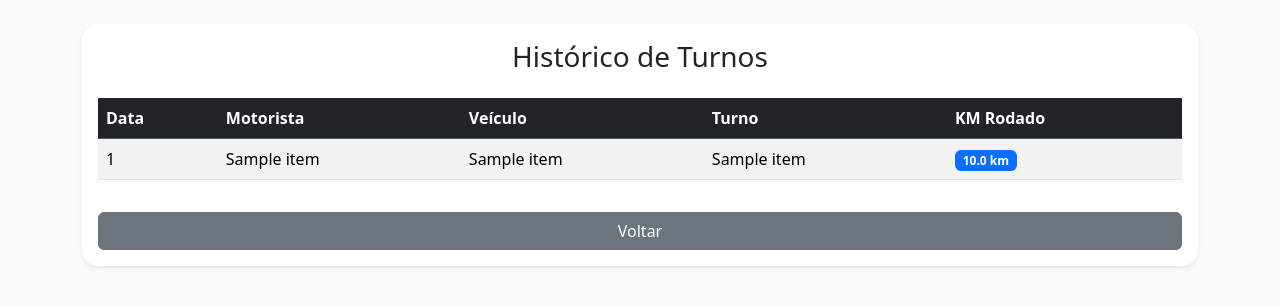
After one commit to fbarros12/relatorio-motoristas, a FastAPI app: template templates/historico_turnos.html in a window 1280 px wide. The commit adds this page. Shown: the top 306 px of the page. Run offline with FastAPI, Linux system fonts and the light colour scheme; the template is opened without the code that fills it: most values are stand-ins (such as "Sample title", 1, 10 or a date in 2020).

Commit message:
last change
Co-authored-by: Copilot <copilot@github.com>

```diff
--- a/app/database.py
+++ b/app/database.py
@@ -33,15 +33,16 @@ def create_tables():
     """)
 
     cursor.execute("""
-    CREATE TABLE IF NOT EXISTS finalizacoes_turno (
-        id INTEGER PRIMARY KEY AUTOINCREMENT,
-        data_hora TEXT NOT NULL,
-        usuario TEXT NOT NULL,
-        veiculo TEXT NOT NULL,
-        turno TEXT NOT NULL,
-        hodometro_final REAL NOT NULL,
-        observacoes TEXT
-    )
+        CREATE TABLE IF NOT EXISTS finalizacoes_turno (
+            id INTEGER PRIMARY KEY AUTOINCREMENT,
+            data_hora TEXT NOT NULL,
+            usuario TEXT NOT NULL,
+            veiculo TEXT NOT NULL,
+            turno TEXT NOT NULL,
+            hodometro_final REAL NOT NULL,
+            km_rodado REAL NOT NULL,
+            observacoes TEXT
+        )
     """)
 
     conn.commit()
@@ -111,12 +112,33 @@ def obter_turno_ativo(usuario):
     """, (usuario,))
 
     resultado = cursor.fetchone()
-
     conn.close()
 
     return resultado
 
-def salvar_finalizacao_turno_db(data_hora, usuario, veiculo, turno, hodometro_final, observacoes):
+
+def obter_hodometro_inicial(usuario):
+    conn = sqlite3.connect(DB_NAME)
+    cursor = conn.cursor()
+
+    cursor.execute("""
+        SELECT hodometro_inicial
+        FROM aberturas_turno
+        WHERE usuario = ?
+        ORDER BY data_hora DESC
+        LIMIT 1
+    """, (usuario,))
+
+    resultado = cursor.fetchone()
+    conn.close()
+
+    if resultado:
+        return resultado[0]
+
+    return 0
+
+
+def salvar_finalizacao_turno_db(data_hora, usuario, veiculo, turno, hodometro_final, km_rodado, observacoes):
     conn = sqlite3.connect(DB_NAME)
     cursor = conn.cursor()
 
@@ -127,9 +149,26 @@ def salvar_finalizacao_turno_db(data_hora, usuario, veiculo, turno, hodometro_fi
             veiculo,
             turno,
             hodometro_final,
+            km_rodado,
             observacoes
-        ) VALUES (?, ?, ?, ?, ?, ?)
-    """, (data_hora, usuario, veiculo, turno, hodometro_final, observacoes))
+        ) VALUES (?, ?, ?, ?, ?, ?, ?)
+    """, (data_hora, usuario, veiculo, turno, hodometro_final, km_rodado, observacoes))
 
     conn.commit()
     conn.close()
+
+
+def listar_turnos():
+    conn = sqlite3.connect(DB_NAME)
+    cursor = conn.cursor()
+
+    cursor.execute("""
+        SELECT data_hora, usuario, veiculo, turno, km_rodado
+        FROM finalizacoes_turno
+        ORDER BY data_hora DESC
+    """)
+
+    dados = cursor.fetchall()
+    conn.close()
+
+    return dados
--- a/app/influx_service.py
+++ b/app/influx_service.py
@@ -0,0 +1,39 @@
+from influxdb_client import InfluxDBClient, Point, WriteOptions
+
+INFLUX_URL = "https://us-east-1-1.aws.cloud2.influxdata.com"
+INFLUX_TOKEN = "SEU_TOKEN_AQUI"
+INFLUX_ORG = "SEU_ORG"
+INFLUX_BUCKET = "obd_data"
+
+
+client = InfluxDBClient(
+    url=INFLUX_URL,
+    token=INFLUX_TOKEN,
+    org=INFLUX_ORG
+)
+
+write_api = client.write_api(write_options=WriteOptions(batch_size=1))
+
+
+def enviar_inspecao(usuario, veiculo, farois, lanternas, pneus):
+    point = (
+        Point("inspecao")
+        .tag("usuario", usuario)
+        .tag("veiculo", veiculo)
+        .field("farois", 1 if farois == "OK" else 0)
+        .field("lanternas", 1 if lanternas == "OK" else 0)
+        .field("pneus", 1 if pneus == "OK" else 0)
+    )
+
+    write_api.write(bucket=INFLUX_BUCKET, record=point)
+
+
+def enviar_finalizacao(usuario, veiculo, km_rodado):
+    point = (
+        Point("turno")
+        .tag("usuario", usuario)
+        .tag("veiculo", veiculo)
+        .field("km_rodado", km_rodado)
+    )
+
+    write_api.write(bucket=INFLUX_BUCKET, record=point)
--- a/app/main.py
+++ b/app/main.py
@@ -10,8 +10,12 @@ from app.database import (
     listar_inspecoes,
     salvar_abertura_turno_db,
     obter_turno_ativo,
-    salvar_finalizacao_turno_db
+    salvar_finalizacao_turno_db,
+    obter_hodometro_inicial,
+    listar_turnos
 )
+
+from app.influx_service import enviar_inspecao, enviar_finalizacao
 
 app = FastAPI(title="Relatório de Motoristas")
 
@@ -27,10 +31,7 @@ def startup():
 
 @app.get("/")
 def login_page(request: Request):
-    return templates.TemplateResponse(
-        request=request,
-        name="login.html"
-    )
+    return templates.TemplateResponse(request=request, name="login.html")
 
 
 @app.get("/menu")
@@ -92,6 +93,8 @@ def salvar_inspecao(
         observacoes=observacoes
     )
 
+    enviar_inspecao(usuario, veiculo, farois, lanternas, pneus)
+
     return templates.TemplateResponse(
         request=request,
         name="menu.html",
@@ -145,6 +148,7 @@ def salvar_abertura_turno(
         context={"usuario": usuario}
     )
 
+
 @app.get("/finalizar-turno")
 def finalizar_turno_page(request: Request, usuario: str = ""):
     turno_ativo = obter_turno_ativo(usuario)
@@ -184,20 +188,36 @@ def salvar_finalizacao_turno(
 ):
     data_hora = datetime.now().strftime("%Y-%m-%d %H:%M:%S")
 
+    hodometro_inicial = obter_hodometro_inicial(usuario)
+    km_rodado = hodometro_final - hodometro_inicial
+
     salvar_finalizacao_turno_db(
         data_hora=data_hora,
         usuario=usuario,
         veiculo=veiculo,
         turno=turno,
         hodometro_final=hodometro_final,
+        km_rodado=km_rodado,
         observacoes=observacoes
     )
+
+    enviar_finalizacao(usuario, veiculo, km_rodado)
 
     return templates.TemplateResponse(
         request=request,
         name="menu.html",
         context={
             "usuario": usuario,
-            "mensagem": "Turno finalizado com sucesso."
+            "mensagem": f"Turno finalizado. KM rodado: {km_rodado:.1f}"
         }
     )
+
+@app.get("/historico-turnos")
+def historico_turnos(request: Request):
+    dados = listar_turnos()
+
+    return templates.TemplateResponse(
+        request=request,
+        name="historico_turnos.html",
+        context={"dados": dados}
+    )
--- a/templates/abertura_turno.html
+++ b/templates/abertura_turno.html
@@ -39,9 +39,9 @@
                     <label class="form-label">Turno</label>
                     <select name="turno" class="form-select" required>
                         <option value="" disabled selected>Selecione</option>
-                        <option value="Manhã">Primeiro turno</option>
-                        <option value="Tarde">Segundo turno</option>
-                        <option value="Noite">Terceiro turno</option>
+                        <option value="Primeiro turno">Primeiro turno</option>
+                        <option value="Segundo turno">Segundo turno</option>
+                        <option value="Terceiro turno">Terceiro turno</option>
                     </select>
                 </div>
 
--- /dev/null
+++ b/templates/historico_turnos.html
@@ -0,0 +1,58 @@
+<!DOCTYPE html>
+<html lang="pt-br">
+<head>
+    <meta charset="UTF-8">
+    <title>Histórico de Turnos</title>
+    <meta name="viewport" content="width=device-width, initial-scale=1">
+
+    <link href="https://cdn.jsdelivr.net/npm/bootstrap@5.3.3/dist/css/bootstrap.min.css" rel="stylesheet">
+</head>
+
+<body class="bg-light">
+
+<div class="container py-4">
+    <div class="card shadow-sm border-0 rounded-4">
+        <div class="card-body">
+
+            <h3 class="text-center mb-4">Histórico de Turnos</h3>
+
+            <div class="table-responsive">
+                <table class="table table-striped table-hover align-middle">
+                    <thead class="table-dark">
+                        <tr>
+                            <th>Data</th>
+                            <th>Motorista</th>
+                            <th>Veículo</th>
+                            <th>Turno</th>
+                            <th>KM Rodado</th>
+                        </tr>
+                    </thead>
+
+                    <tbody>
+                        {% for item in dados %}
+                        <tr>
+                            <td>{{ item[0] }}</td>
+                            <td>{{ item[1] }}</td>
+                            <td>{{ item[2] }}</td>
+                            <td>{{ item[3] }}</td>
+                            <td>
+                                <span class="badge bg-primary">
+                                    {{ "%.1f"|format(item[4]) }} km
+                                </span>
+                            </td>
+                        </tr>
+                        {% endfor %}
+                    </tbody>
+                </table>
+            </div>
+
+            <button class="btn btn-secondary w-100 mt-3" onclick="location.href='/menu'">
+                Voltar
+            </button>
+
+        </div>
+    </div>
+</div>
+
+</body>
+</html>
--- a/templates/menu.html
+++ b/templates/menu.html
@@ -46,6 +46,10 @@
                     Histórico
                 </button>
 
+                <button class="btn btn-outline-dark btn-lg" onclick="location.href='/historico-turnos'">
+                    Histórico de Turnos
+                </button>
+
                 <button class="btn btn-danger btn-lg" onclick="location.href='/finalizar-turno?usuario={{ usuario }}'">
                     Finalizar Turno
                 </button>
```
